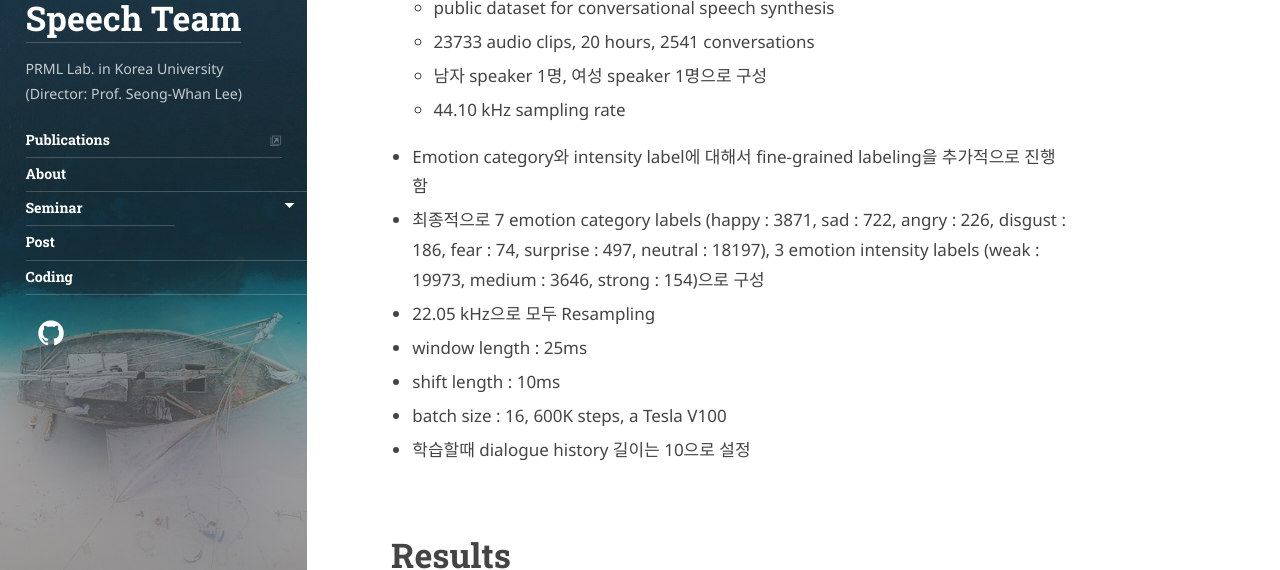
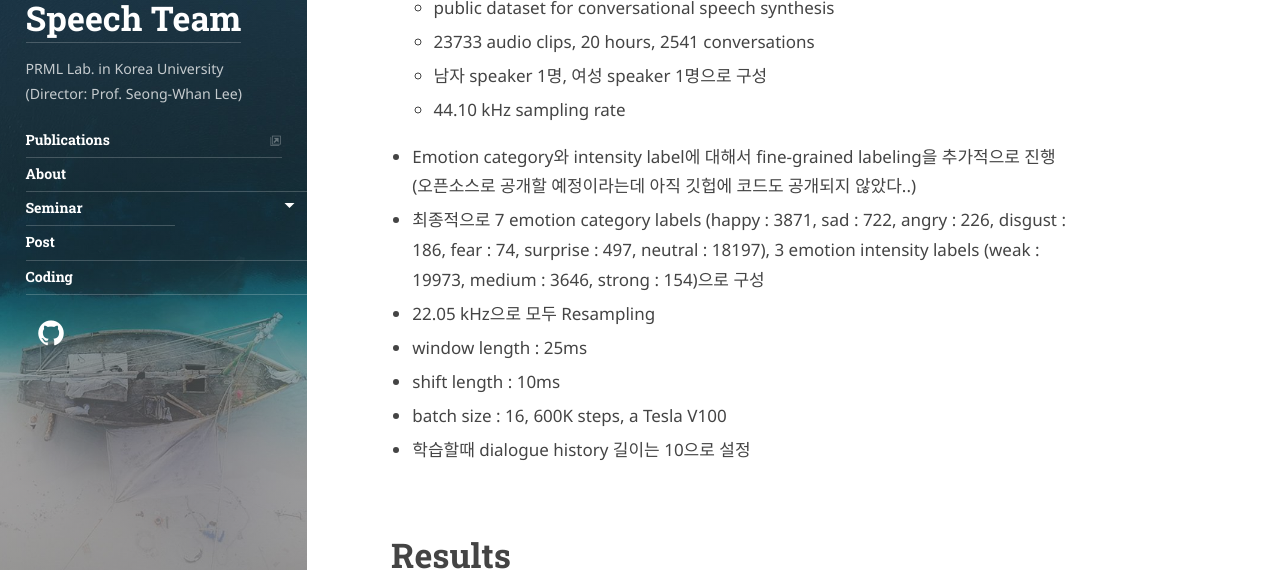
Before and after one commit to speech-team-korea/speech-team-korea.github.io, a Jekyll site: the page built from _posts/emotional-speech-synthesis/2023-12-28-write-ECSS.md, in a window 1280 px wide and 900 px high, scrolled down 10855 px, cut to the strip 115-685 px from the top of the window. Built offline with Jekyll 4.4.1, drawn with Linux system fonts in a browser that asks for light colours; some web fonts are replaced; comment, search, counter and statistics services are not loaded.

Commit message:
1228_ECSS_posting_수식오류수정

```diff
--- a/_posts/emotional-speech-synthesis/2023-12-28-write-ECSS.md
+++ b/_posts/emotional-speech-synthesis/2023-12-28-write-ECSS.md
@@ -191,7 +191,7 @@
 
 - 최종 Total loss $L$은 아래와 같다 ($L_{fs2}$: FastSpeech2의 acoustic feature loss, $L^{mse}_{pro}$: prosody predictor의 MSE loss)
 
-    $L = L^{cl}_{emo} + L^{cl}_{int} + L^{mse}_{pro} + L_{fs2}$
+- $L = L^{cl}_{emo} + L^{cl}_{int} + L^{mse}_{pro} + L_{fs2}$
 
 # Experiments
 
@@ -205,7 +205,7 @@
     - 23733 audio clips, 20 hours, 2541 conversations
     - 남자 speaker 1명, 여성 speaker 1명으로 구성
     - 44.10 kHz sampling rate
-- Emotion category와 intensity label에 대해서 fine-grained labeling을 추가적으로 진행함
+- Emotion category와 intensity label에 대해서 fine-grained labeling을 추가적으로 진행 (오픈소스로 공개할 예정이라는데 아직 깃헙에 코드도 공개되지 않았다..)
 - 최종적으로 7 emotion category labels (happy : 3871, sad : 722, angry : 226, disgust : 186, fear : 74, surprise : 497, neutral : 18197), 3 emotion intensity labels (weak : 19973, medium : 3646, strong : 154)으로 구성
 - 22.05 kHz으로 모두 Resampling
 - window length : 25ms
```
